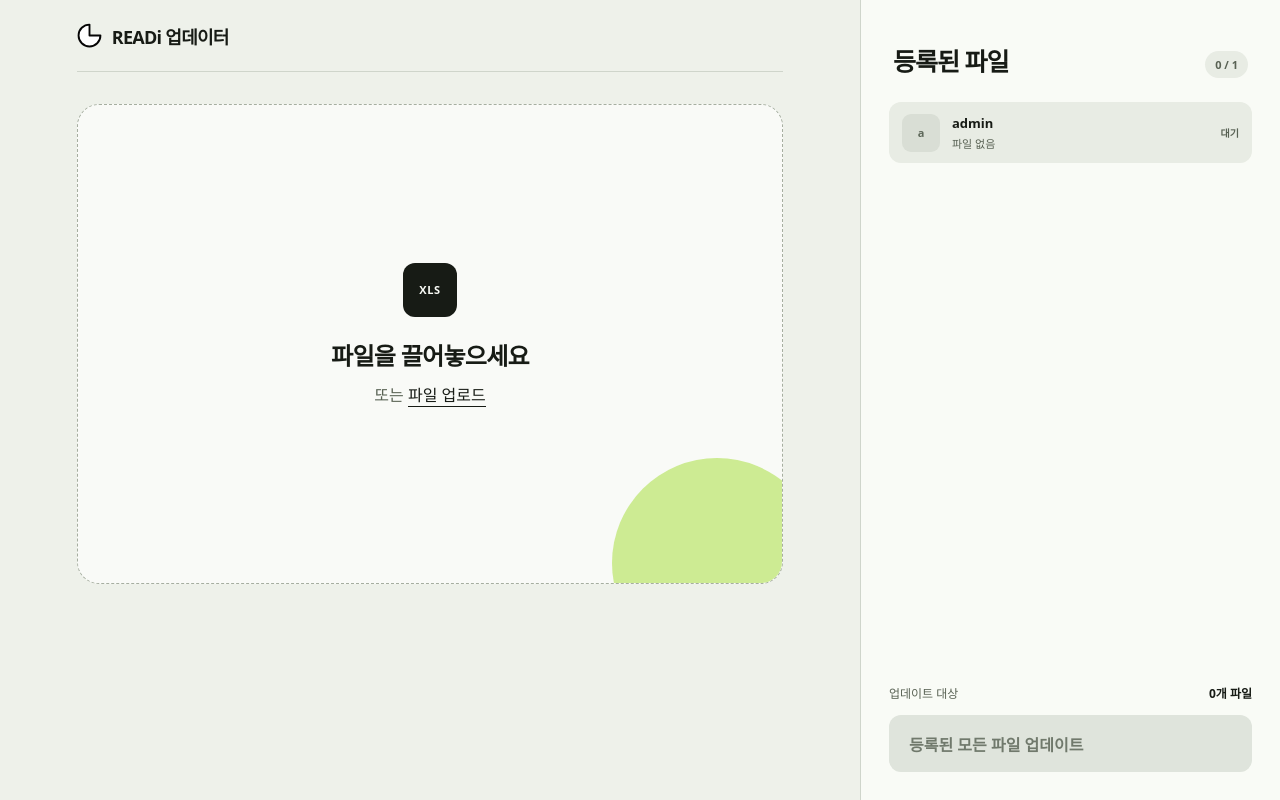
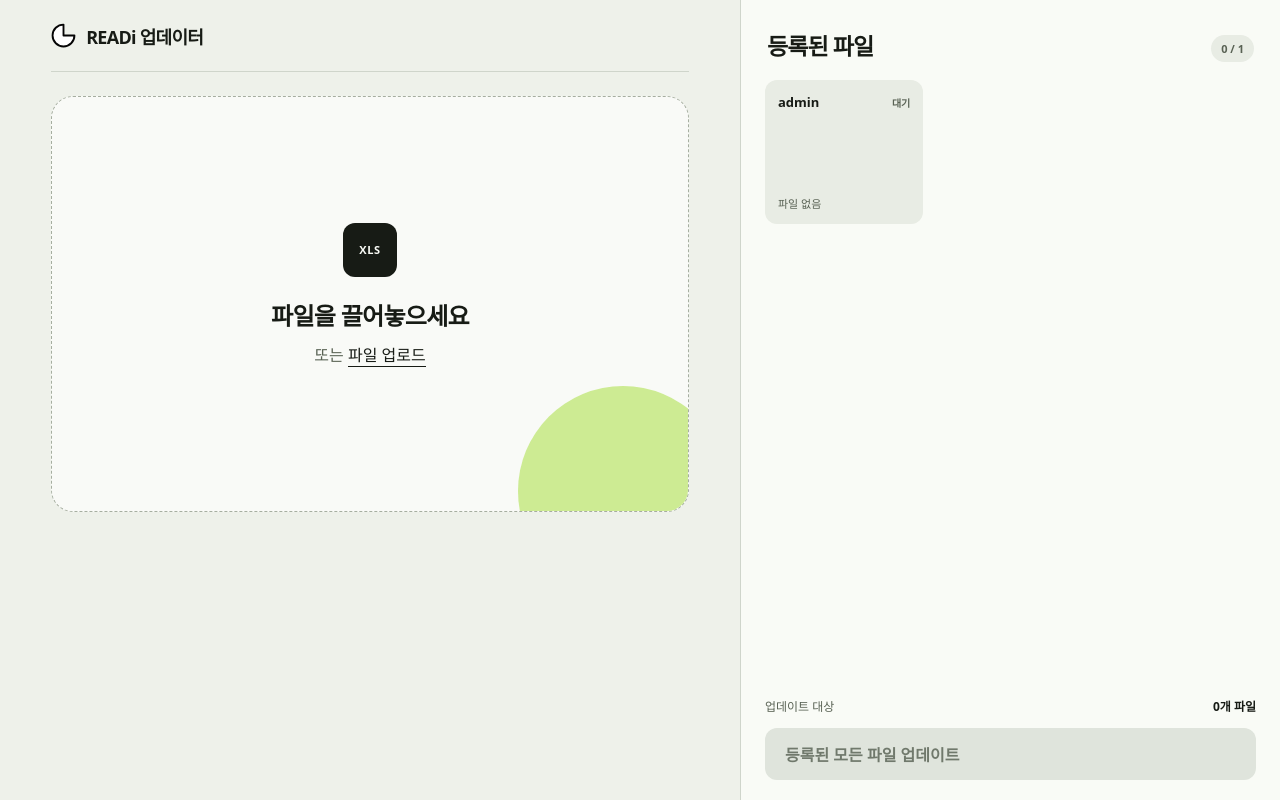
Before and after one commit to dahard1987-sketch/CANB_ON, a Flask app: template templates/index.html in a window 1280 px wide. Run offline with Flask 3, Linux system fonts and the light colour scheme; the template is opened without the code that fills it: most values are stand-ins (such as "Sample title", 1, 10 or a date in 2020).

Commit message:
Compact level panel into grid

```diff
--- a/static/app.css
+++ b/static/app.css
@@ -38,7 +38,7 @@ button { color: inherit; }
 
 .app-shell {
   display: grid;
-  grid-template-columns: minmax(0, 1fr) 420px;
+  grid-template-columns: minmax(420px, 1fr) clamp(540px, 42vw, 640px);
   min-height: 100dvh;
 }
 
@@ -46,7 +46,7 @@ button { color: inherit; }
   display: flex;
   flex-direction: column;
   min-width: 0;
-  padding: 0 clamp(28px, 6vw, 92px) 42px;
+  padding: 0 clamp(24px, 4vw, 64px) 28px;
 }
 
 .topbar {
@@ -74,8 +74,8 @@ button { color: inherit; }
   position: relative;
   display: grid;
   place-items: center;
-  min-height: clamp(430px, 60vh, 650px);
-  margin-block: clamp(28px, 4vh, 48px);
+  min-height: clamp(360px, 52vh, 560px);
+  margin-block: clamp(24px, 3vh, 40px);
   padding: 38px;
   overflow: hidden;
   text-align: center;
@@ -186,29 +186,38 @@ button { color: inherit; }
 .notice.error { color: #7a271a; background: #fee4e2; }
 
 .sidebar {
-  display: flex;
-  flex-direction: column;
-  min-height: 100dvh;
-  padding: 34px 28px 28px;
+  display: grid;
+  grid-template-rows: auto minmax(0, 1fr) auto;
+  height: 100dvh;
+  min-height: 0;
+  padding: 24px 24px 20px;
+  overflow: hidden;
   background: var(--panel);
   color: var(--ink);
   border-left: 1px solid var(--line);
 }
 
-.sidebar-heading { display: flex; align-items: flex-end; justify-content: space-between; padding: 8px 4px 24px; }
-.sidebar-heading h2 { margin: 0; font-size: 25px; letter-spacing: -.04em; }
+.sidebar-heading { display: flex; align-items: flex-end; justify-content: space-between; padding: 4px 2px 18px; }
+.sidebar-heading h2 { margin: 0; font-size: 23px; letter-spacing: -.04em; }
 .count { padding: 6px 10px; color: var(--muted); background: var(--panel-muted); border-radius: 999px; font-size: 11px; font-weight: 700; }
 
-.level-slots { display: grid; gap: 7px; }
+.level-slots {
+  display: grid;
+  grid-template-columns: repeat(3, minmax(0, 1fr));
+  grid-template-rows: repeat(4, minmax(0, 1fr));
+  gap: 8px;
+  min-height: 0;
+}
 
 .level-slot {
   position: relative;
-  display: grid;
-  grid-template-columns: 38px minmax(0, 1fr) auto;
-  gap: 12px;
-  align-items: center;
-  min-height: 61px;
-  padding: 10px 12px;
+  display: flex;
+  flex-direction: column;
+  justify-content: space-between;
+  min-width: 0;
+  min-height: 0;
+  padding: 12px;
+  overflow: hidden;
   background: var(--panel-muted);
   border: 1px solid transparent;
   border-radius: 12px;
@@ -219,24 +228,9 @@ button { color: inherit; }
 .level-slot.success { border-color: #307b51; }
 .level-slot.failed { border-color: #8b4038; }
 
-.level-badge {
-  display: grid;
-  place-items: center;
-  width: 38px;
-  height: 38px;
-  color: #5e685a;
-  background: #d9ded5;
-  border-radius: 9px;
-  font-size: 11px;
-  font-weight: 850;
-}
-
-.has-file .level-badge { color: #1b2217; background: var(--accent); }
-.success .level-badge { color: var(--panel); background: var(--success); }
-.failed .level-badge { color: var(--panel); background: var(--danger); }
-
-.slot-copy { min-width: 0; }
-.slot-copy strong { display: block; margin-bottom: 3px; font-size: 13px; }
+.slot-head { display: flex; gap: 8px; align-items: baseline; justify-content: space-between; min-width: 0; }
+.slot-head strong { overflow: hidden; font-size: 13px; text-overflow: ellipsis; white-space: nowrap; }
+.slot-copy { min-width: 0; margin-top: 8px; }
 .slot-filename, .slot-error { display: block; overflow: hidden; color: var(--muted); font-size: 11px; text-overflow: ellipsis; white-space: nowrap; }
 .slot-error { color: #9e2f24; }
 .slot-state { color: var(--muted); font-size: 10px; font-weight: 750; }
@@ -245,26 +239,26 @@ button { color: inherit; }
 .remove-button {
   display: none;
   position: absolute;
-  right: 8px;
-  top: 8px;
-  width: 42px;
-  height: 32px;
+  right: 7px;
+  top: 7px;
+  width: 44px;
+  height: 29px;
   padding: 0;
   color: #3d4639;
   background: #dbe2d6;
   border: 0;
-  border-radius: 50%;
+  border-radius: 8px;
   cursor: pointer;
   font-size: 10px;
   font-weight: 800;
-  line-height: 30px;
+  line-height: 29px;
 }
 
 .level-slot.has-file:hover .remove-button,
 .level-slot.has-file:focus-within .remove-button { display: block; }
 .level-slot.uploading .remove-button, .level-slot.success .remove-button { display: none; }
 
-.sidebar-footer { margin-top: auto; padding-top: 25px; }
+.sidebar-footer { padding-top: 18px; }
 .summary-line { display: flex; justify-content: space-between; margin-bottom: 13px; color: var(--muted); font-size: 12px; }
 .summary-line strong { color: var(--ink); }
 
@@ -273,7 +267,7 @@ button { color: inherit; }
   align-items: center;
   justify-content: space-between;
   width: 100%;
-  min-height: 57px;
+  min-height: 52px;
   padding: 0 20px;
   color: var(--accent-dark);
   background: var(--accent);
@@ -285,18 +279,23 @@ button { color: inherit; }
 
 .publish-button:hover:not(:disabled) { filter: brightness(1.05); }
 .publish-button:disabled { color: #70796c; background: #dfe4dc; cursor: not-allowed; }
-@media (max-width: 900px) {
+@media (max-width: 1020px) {
   .app-shell { grid-template-columns: 1fr; }
   .workspace { min-height: auto; padding-bottom: 36px; }
   .dropzone { min-height: clamp(360px, 56vh, 520px); }
-  .sidebar { min-height: auto; }
-  .sidebar-footer { margin-top: 28px; }
+  .sidebar { height: auto; min-height: auto; overflow: visible; }
+  .level-slots { grid-template-rows: repeat(4, minmax(84px, auto)); }
+  .sidebar-footer { padding-top: 24px; }
 }
 
 @media (max-width: 560px) {
   .workspace { padding-inline: 20px; }
   .dropzone { min-height: 340px; margin-block: 24px; padding: 30px 18px; }
-  .sidebar { padding: 30px 18px 22px; }
+  .sidebar { padding: 28px 14px 22px; }
+  .level-slots { gap: 6px; }
+  .level-slot { padding: 10px 9px; }
+  .slot-head { gap: 4px; }
+  .slot-state { font-size: 9px; }
 }
 
 @media (prefers-reduced-motion: reduce) {
--- a/templates/index.html
+++ b/templates/index.html
@@ -46,13 +46,14 @@
       <div id="levelSlots" class="level-slots" data-total="{{ levels|length }}">
         {% for level in levels %}
         <article class="level-slot" data-level="{{ level }}">
-          <div class="level-badge">{{ level.split()[0][0] }}{{ level.split()[1] }}</div>
+          <div class="slot-head">
+            <strong>{{ level }}</strong>
+            <span class="slot-state">대기</span>
+          </div>
           <div class="slot-copy">
-            <strong>{{ level }}</strong>
             <span class="slot-filename">파일 없음</span>
             <span class="slot-error"></span>
           </div>
-          <span class="slot-state">대기</span>
           <button class="remove-button" type="button" aria-label="{{ level }} 파일 제거">제거</button>
         </article>
         {% endfor %}
```
